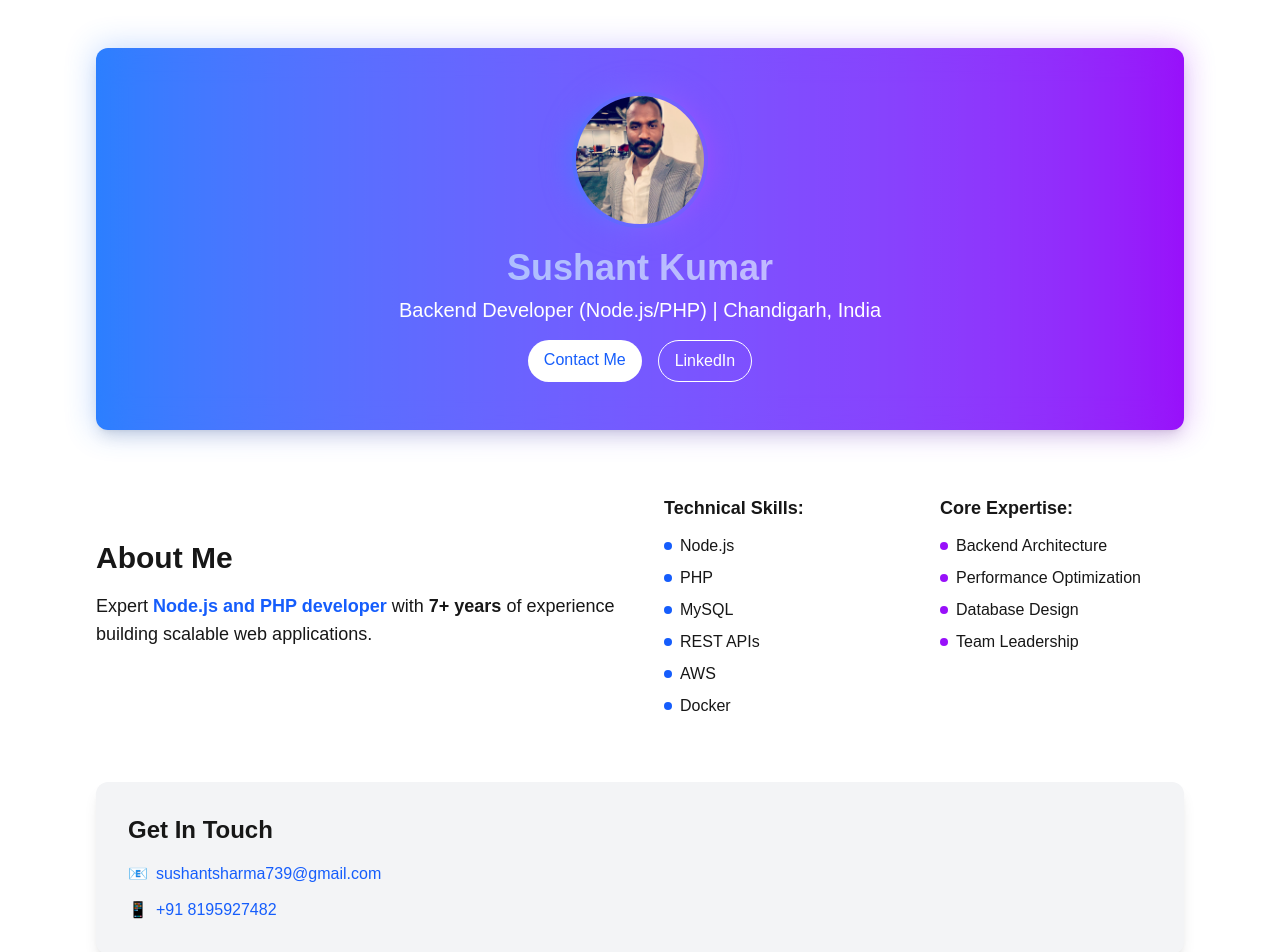
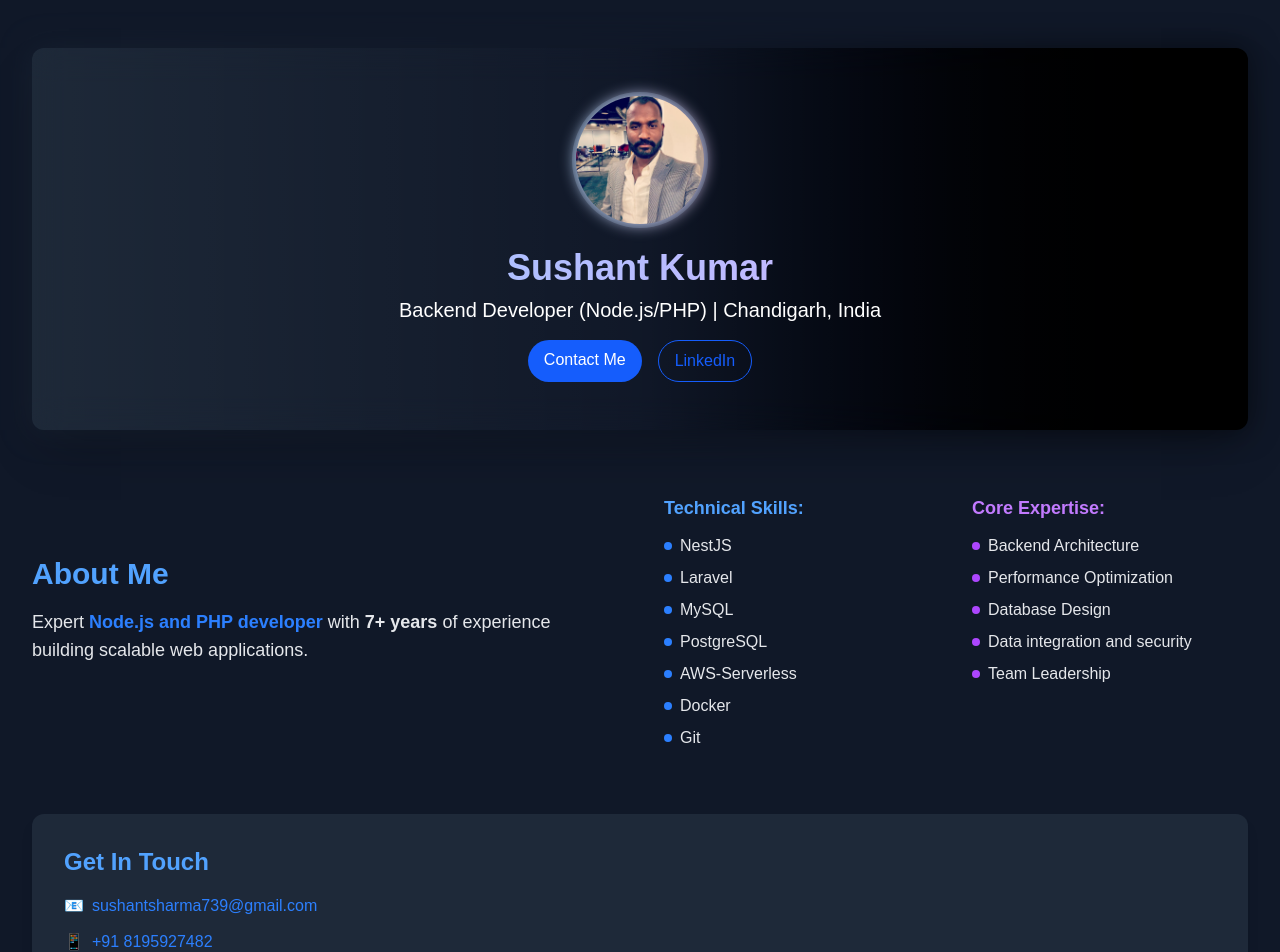
Before and after one commit to skfighter/skfighter, a Next.js app: page / in a window 1280 px wide. Shown: the top 952 px of the page. Built offline with nearby package versions, Linux system fonts and the light colour scheme.

Commit message:
dark theme

```diff
--- a/app/page.tsx
+++ b/app/page.tsx
@@ -7,7 +7,7 @@ export default function Home() {
       <Head>
         {/* Primary Meta Tags */}
         <meta name="viewport" content="width=device-width, initial-scale=1.0" />
-        <meta name="theme-color" content="#2980b9" />
+        <meta name="theme-color" content="#1e293b" />
         <meta name="keywords" content="backend developer, Node.js developer, PHP expert, MySQL developer" />
         <meta name="author" content="Sushant Kumar" />
         <meta name="robots" content="index, follow" />
@@ -48,14 +48,14 @@ export default function Home() {
         </script>
       </Head>
 
-      <main className="max-w-6xl mx-auto px-4 sm:px-6 lg:px-8 py-12 space-y-16">
+      <main className="max-w-full mx-auto px-4 sm:px-6 lg:px-8 py-12 space-y-16 bg-gray-900 text-gray-200">
         {/* Hero Section */}
-        <section className="relative bg-gradient-to-r from-blue-500 to-purple-600 text-white rounded-xl p-8 sm:p-12 shadow-lg">
-          <div className="absolute inset-0 bg-gradient-to-r from-blue-500 to-purple-600 opacity-30 blur-lg"></div>
+        <section className="relative bg-gradient-to-r from-gray-800 via-gray-900 to-black text-white rounded-xl p-8 sm:p-12 shadow-2xl">
+          <div className="absolute inset-0 bg-gradient-to-r from-gray-800 via-gray-900 to-black opacity-50 blur-lg"></div>
           <div className="relative z-10 text-center">
             <div className="relative mx-auto w-24 h-24 sm:w-32 sm:h-32 mb-6">
-              <div className="absolute inset-0 bg-gradient-to-r from-blue-500 to-purple-500 rounded-full blur-lg"></div>
-              <div className="relative w-full h-full ring-4 ring-blue-500/20 rounded-full overflow-hidden">
+              <div className="absolute inset-0 bg-gradient-to-r from-blue-200 to-purple-200 rounded-full blur-sm"></div>
+              <div className="relative w-full h-full ring-4 ring-blue-200/20 rounded-full overflow-hidden">
                 <Image
                   src="/images/sushant-kumar-profile.jpg"
                   alt="Sushant Kumar"
@@ -74,14 +74,14 @@ export default function Home() {
             <div className="flex flex-wrap justify-center gap-4">
               <a
                 href="/connect"
-                className="px-4 py-2 bg-white text-blue-600 rounded-full hover:bg-gray-100 transition-colors"
+                className="px-4 py-2 bg-blue-600 text-white rounded-full hover:bg-blue-700 transition-colors"
               >
                 Contact Me
               </a>
               <a
                 href="https://www.linkedin.com/in/sushantkumar-1a4b30b2"
                 target="_blank"
-                className="px-4 py-2 border border-white rounded-full hover:bg-white hover:text-blue-600 transition-colors"
+                className="px-4 py-2 border border-blue-600 text-blue-600 rounded-full hover:bg-blue-600 hover:text-white transition-colors"
               >
                 LinkedIn
               </a>
@@ -92,29 +92,29 @@ export default function Home() {
         {/* About Section */}
         <section className="grid md:grid-cols-2 gap-12 items-center">
           <div>
-            <h2 className="text-2xl sm:text-3xl font-bold mb-4">About Me</h2>
+            <h2 className="text-2xl sm:text-3xl font-bold mb-4 text-blue-400">About Me</h2>
             <p className="mb-6 text-base sm:text-lg">
-              Expert <strong className="text-blue-600 dark:text-blue-400">Node.js and PHP developer</strong> with <strong>7+ years</strong> of experience building scalable web applications.
+              Expert <strong className="text-blue-500">Node.js and PHP developer</strong> with <strong>7+ years</strong> of experience building scalable web applications.
             </p>
           </div>
           <div className="grid grid-cols-2 gap-8">
             <div>
-              <h3 className="font-semibold mb-3 text-lg">Technical Skills:</h3>
+              <h3 className="font-semibold mb-3 text-lg text-blue-400">Technical Skills:</h3>
               <ul className="space-y-2">
-                {['Node.js', 'PHP', 'MySQL', 'REST APIs', 'AWS', 'Docker'].map((skill) => (
+                {['NestJS', 'Laravel', 'MySQL', 'PostgreSQL', 'AWS-Serverless', 'Docker','Git'].map((skill) => (
                   <li key={skill} className="flex items-center">
-                    <span className="w-2 h-2 bg-blue-600 rounded-full mr-2"></span>
+                    <span className="w-2 h-2 bg-blue-500 rounded-full mr-2"></span>
                     {skill}
                   </li>
                 ))}
               </ul>
             </div>
             <div>
-              <h3 className="font-semibold mb-3 text-lg">Core Expertise:</h3>
+              <h3 className="font-semibold mb-3 text-lg text-purple-400">Core Expertise:</h3>
               <ul className="space-y-2">
-                {['Backend Architecture', 'Performance Optimization', 'Database Design', 'Team Leadership'].map((item) => (
+                {['Backend Architecture', 'Performance Optimization', 'Database Design', 'Data integration and security', 'Team Leadership'].map((item) => (
                   <li key={item} className="flex items-center">
-                    <span className="w-2 h-2 bg-purple-600 rounded-full mr-2"></span>
+                    <span className="w-2 h-2 bg-purple-500 rounded-full mr-2"></span>
                     {item}
                   </li>
                 ))}
@@ -124,22 +124,22 @@ export default function Home() {
         </section>
 
         {/* Contact Section */}
-        <section className="bg-gray-100 dark:bg-gray-800 rounded-xl p-6 sm:p-8 shadow-lg">
-          <h2 className="text-xl sm:text-2xl font-bold mb-4">Get In Touch</h2>
+        <section className="bg-gray-800 rounded-xl p-6 sm:p-8 shadow-lg">
+          <h2 className="text-xl sm:text-2xl font-bold mb-4 text-blue-400">Get In Touch</h2>
           <div className="space-y-3">
             <p className="flex items-center">
               <span className="mr-2">📧</span>
-              <a href="mailto:sushantsharma739@gmail.com" className="text-blue-600 hover:underline">sushantsharma739@gmail.com</a>
+              <a href="mailto:sushantsharma739@gmail.com" className="text-blue-500 hover:underline">sushantsharma739@gmail.com</a>
             </p>
             <p className="flex items-center">
               <span className="mr-2">📱</span>
-              <a href="tel:+918195927482" className="text-blue-600 hover:underline">+91 8195927482</a>
+              <a href="tel:+918195927482" className="text-blue-500 hover:underline">+91 8195927482</a>
             </p>
           </div>
         </section>
       </main>
 
-      <footer className="text-center py-6 sm:py-8 text-gray-500 dark:text-gray-400 border-t border-gray-200 dark:border-gray-700">
+      <footer className="text-center py-6 sm:py-8 text-gray-500 border-t border-gray-700">
         <p>© {new Date().getFullYear()} Sushant Kumar. All rights reserved.</p>
       </footer>
     </>
```
